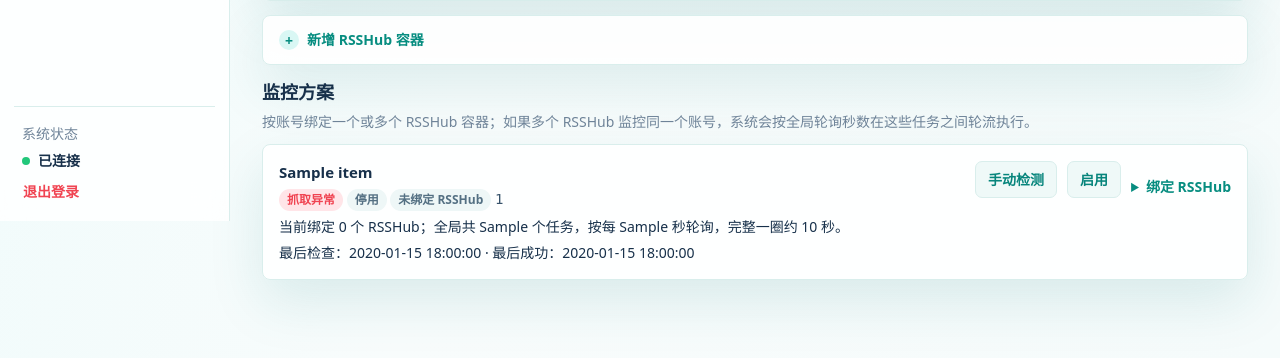
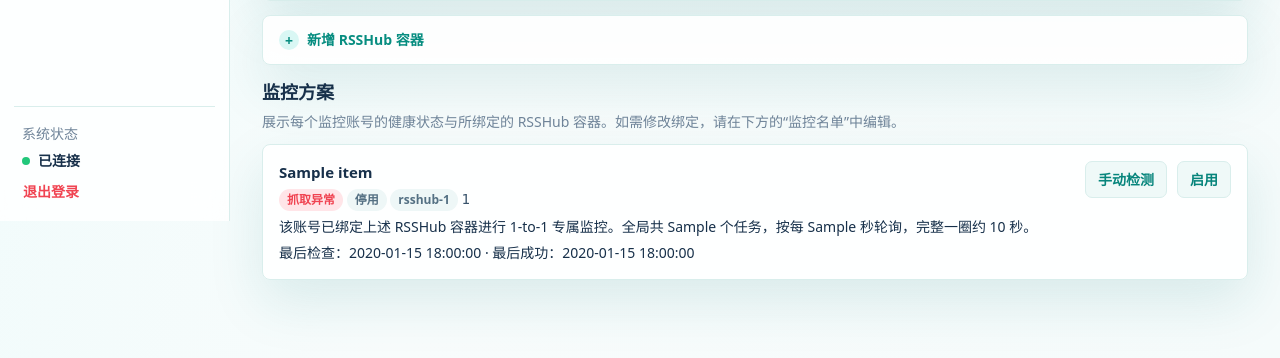
Before and after one commit to wuxiansheng8/tuite-tg, a FastAPI app: template app/templates/index.html in a window 1280 px wide, after a click that opens the changed part. Shown: the part 579-937 px from the top of the page. Run offline with FastAPI, Linux system fonts and the light colour scheme; the template is opened without the code that fills it: most values are stand-ins (such as "Sample title", 1, 10 or a date in 2020).

Commit message:
refactor: merge redundant account inputs, implement 1-to-1 RSSHub binding, and simplify UI

```diff
--- a/app/main.py
+++ b/app/main.py
@@ -1153,26 +1153,26 @@
 @app.post("/lists")
 async def save_list(
     list_row_id: str = Form(""),
-    name: str = Form(""),
-    list_id: str = Form(...),
+    name: str = Form(...),
+    list_id: str = Form(""),
     rsshub_instance_id: int = Form(0),
     db: Session = Depends(get_db),
     _: str = Depends(current_user_from_cookie),
 ):
-    value = extract_list_id(list_id)
     selected_rsshub_id = resolve_rsshub_choice(db, rsshub_instance_id)
     if rsshub_instance_id and not selected_rsshub_id:
-        add_log(db, "ERROR", "List 保存失败：请选择有效的 RSSHub 容器")
+        add_log(db, "ERROR", "账号保存失败：请选择有效的 RSSHub 容器")
         return RedirectResponse("/#lists", status_code=303)
     old = None
     if list_row_id:
         old = db.query(WatchList).filter(WatchList.id == int(list_row_id), WatchList.token_id == 0).first()
         if not old:
-            add_log(db, "ERROR", "List 保存失败：记录不存在")
+            add_log(db, "ERROR", "账号保存失败：记录不存在")
             return RedirectResponse("/#lists", status_code=303)
     if old:
         old.name = name.strip()
-        old.list_id = value
+        if list_id:
+            old.list_id = extract_list_id(list_id)
         old.rsshub_instance_id = selected_rsshub_id
         old.enabled = True
         old.healthy = True
@@ -1180,7 +1180,10 @@
         old.last_checked_at = None
         old.last_success_at = None
         ensure_watch_list_binding(db, old, selected_rsshub_id)
+        add_log(db, "INFO", f"账号已更新: {old.name}")
     else:
+        final_list_id = list_id if list_id.strip() else name
+        value = extract_list_id(final_list_id)
         watch_list = WatchList(
             token_id=0,
             rsshub_instance_id=selected_rsshub_id,
@@ -1191,7 +1194,7 @@
         db.add(watch_list)
         db.flush()
         ensure_watch_list_binding(db, watch_list, selected_rsshub_id)
-    add_log(db, "INFO", f"List 已保存: {value}")
+        add_log(db, "INFO", f"账号已新增: {name} ({value})")
     return RedirectResponse("/#lists", status_code=303)
 
 
@@ -1489,6 +1492,12 @@
 def ensure_watch_list_binding(db: Session, watch_list: WatchList, rsshub_instance_id: int) -> None:
     if not rsshub_instance_id:
         return
+    # Disable other bindings for this watch_list
+    db.query(WatchListBinding).filter(
+        WatchListBinding.watch_list_id == watch_list.id,
+        WatchListBinding.rsshub_instance_id != rsshub_instance_id,
+    ).update({"enabled": False})
+
     binding = (
         db.query(WatchListBinding)
         .filter(
--- a/app/templates/index.html
+++ b/app/templates/index.html
@@ -209,14 +209,13 @@
   <div class="section-head">
     <div>
       <h2>监控方案</h2>
-      <p>按账号绑定一个或多个 RSSHub 容器；如果多个 RSSHub 监控同一个账号，系统会按全局轮询秒数在这些任务之间轮流执行。</p>
+      <p>展示每个监控账号的健康状态与所绑定的 RSSHub 容器。如需修改绑定，请在下方的“监控名单”中编辑。</p>
     </div>
   </div>
   <div class="monitor-grid">
     {% for item in lists %}
     <article class="token-card monitor-card">
       {% set rsshub = rsshub_by_id.get(item.rsshub_instance_id) %}
-      {% set list_bindings = bindings_by_list.get(item.id, []) %}
       <div data-refresh-key="monitor-card-{{ item.id }}-status">
         <h3>{{ item.name or '未命名账号' }}</h3>
         <p>
@@ -226,18 +225,17 @@
             <span class="badge {{ 'ok' if item.healthy else 'bad' }}">{{ '抓取正常' if item.healthy else '抓取异常' }}</span>
           {% endif %}
           <span class="badge {{ 'ok' if item.enabled else 'muted' }}">{{ '启用' if item.enabled else '停用' }}</span>
-          {% set enabled_binding_count = list_bindings | selectattr('enabled') | list | length %}
-          {% if enabled_binding_count %}
-            {% for binding in list_bindings if binding.enabled %}
-              {% set bound_rsshub = rsshub_by_id.get(binding.rsshub_instance_id) %}
-              <span class="badge muted">{{ bound_rsshub.name if bound_rsshub else ('rsshub-' ~ binding.rsshub_instance_id) }}</span>
-            {% endfor %}
+          {% if item.rsshub_instance_id %}
+            {% set bound_rsshub = rsshub_by_id.get(item.rsshub_instance_id) %}
+            <span class="badge muted">{{ bound_rsshub.name if bound_rsshub else ('rsshub-' ~ item.rsshub_instance_id) }}</span>
           {% else %}
-            <span class="badge muted">未绑定 RSSHub</span>
+            <span class="badge muted">使用默认 RSSHub</span>
           {% endif %}
-          <code>{{ item.list_id }}</code>
+          {% if item.list_id and item.list_id != item.name %}
+            <code>{{ item.list_id }}</code>
+          {% endif %}
         </p>
-        <p>当前绑定 {{ enabled_binding_count }} 个 RSSHub；全局共 {{ stats.enabled_tasks }} 个任务，按每 {{ settings.global_poll_seconds }} 秒轮询，完整一圈约 {{ stats.enabled_tasks * (settings.global_poll_seconds | int) }} 秒。</p>
+        <p>该账号已绑定上述 RSSHub 容器进行 1-to-1 专属监控。全局共 {{ stats.enabled_tasks }} 个任务，按每 {{ settings.global_poll_seconds }} 秒轮询，完整一圈约 {{ stats.enabled_tasks * (settings.global_poll_seconds | int) }} 秒。</p>
         <p>
           最后检查：{{ item.last_checked_at | beijing_time }}
           · 最后成功：{{ item.last_success_at | beijing_time }}
@@ -253,25 +251,6 @@
         <form method="post" action="/lists/{{ item.id }}/toggle" data-confirm="确认{{ '停用' if item.enabled else '启用' }}账号：{{ item.name or item.list_id }} 吗？">
           <button type="submit" class="secondary">{{ '停用' if item.enabled else '启用' }}</button>
         </form>
-        <details class="inline-edit">
-          <summary>绑定 RSSHub</summary>
-          <form class="binding-form" method="post" action="/lists/{{ item.id }}/bindings" data-pending-text="保存中...">
-            {% for rsshub_item in rsshub_instances %}
-              <label class="check">
-                <input
-                  type="checkbox"
-                  name="rsshub_ids"
-                  value="{{ rsshub_item.id }}"
-                  {% if list_bindings | selectattr('rsshub_instance_id', 'equalto', rsshub_item.id) | selectattr('enabled') | list %}checked{% endif %}
-                >
-                <span>{{ rsshub_item.name }}</span>
-              </label>
-            {% endfor %}
-            <div class="actions binding-actions">
-              <button type="submit">保存绑定</button>
-            </div>
-          </form>
-        </details>
       </div>
     </article>
     {% else %}
@@ -289,8 +268,7 @@
   </div>
   <div class="panel list-box">
     <form class="list-form" method="post" action="/lists">
-      <input name="name" placeholder="账号备注">
-      <input name="list_id" placeholder="X 用户名/主页 ID 或 URL" required>
+      <input name="name" placeholder="监控账号名称/备注" required>
       <select name="rsshub_instance_id">
         <option value="0">默认 RSSHub</option>
         {% for rsshub in rsshub_instances %}
@@ -302,8 +280,12 @@
     <div class="table" data-refresh-key="lists-table">
       {% for item in lists %}
         <div class="row">
-          <span>{{ item.name or '未命名' }}</span>
-          <code>{{ item.list_id }}</code>
+          <span>{{ item.name or item.list_id or '未命名' }}</span>
+          {% if item.list_id and item.list_id != item.name %}
+            <code>{{ item.list_id }}</code>
+          {% else %}
+            <span></span>
+          {% endif %}
           {% set rsshub = rsshub_by_id.get(item.rsshub_instance_id) %}
           <span>{{ rsshub.name if rsshub else '默认 RSSHub' }}</span>
           <span>
@@ -326,8 +308,7 @@
             <summary>编辑</summary>
             <form class="list-form" method="post" action="/lists">
               <input type="hidden" name="list_row_id" value="{{ item.id }}">
-              <input name="name" value="{{ item.name }}" placeholder="账号备注">
-              <input name="list_id" value="{{ item.list_id }}" required placeholder="X 用户名/主页 ID 或 URL">
+              <input name="name" value="{{ item.name or item.list_id }}" required placeholder="监控账号名称/备注">
               <select name="rsshub_instance_id">
                 <option value="0">默认 RSSHub</option>
                 {% for rsshub in rsshub_instances %}
```
